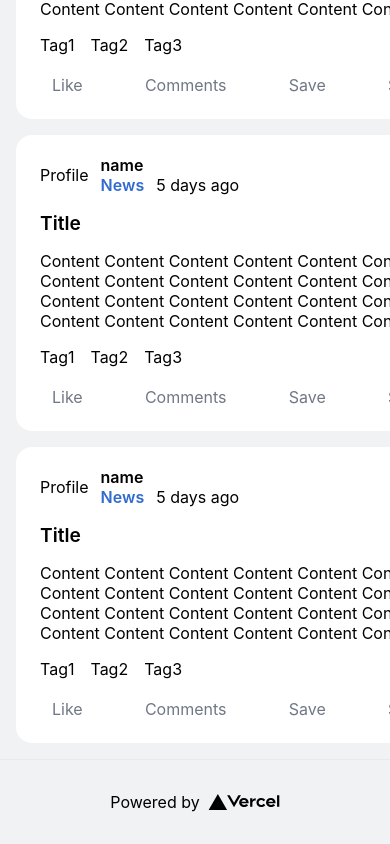
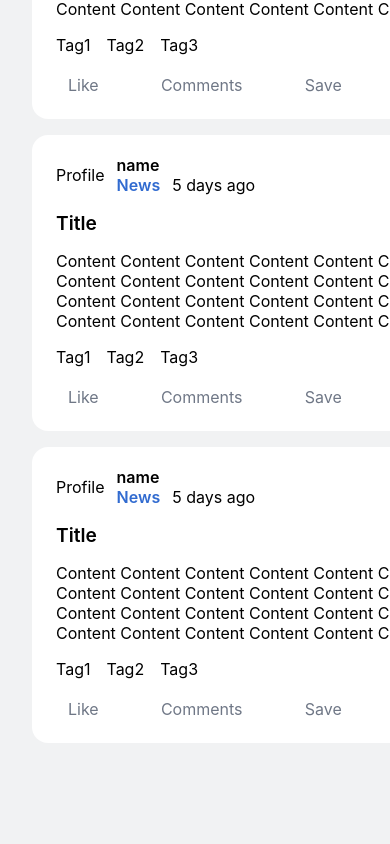
Before and after one commit to royalbluec/block-community, a Next.js app in the folder client/: page / in a window 390 px wide. Shown: the part 1113-1957 px from the top of the page. After the commit the page ends 1872 px from the top, so only its background shows below. Built offline with nearby package versions, Linux system fonts and the light colour scheme.

Commit message:
feat(client): Modify global style

```diff
--- a/client/pages/_app.js
+++ b/client/pages/_app.js
@@ -1,7 +1,12 @@
-import '../styles/globals.css'
+import { GlobalStyle } from '../styles/GlobalStyle';
 
 function MyApp({ Component, pageProps }) {
-  return <Component {...pageProps} />
+  return (
+    <>
+      <GlobalStyle />
+      <Component {...pageProps} />
+    </>
+  );
 }
 
-export default MyApp
+export default MyApp;
--- a/client/pages/index.js
+++ b/client/pages/index.js
@@ -1,6 +1,6 @@
 import Head from 'next/head';
-import Image from 'next/image';
-import styles from '../styles/Home.module.css';
+// import Image from 'next/image';
+import styled from '@emotion/styled';
 
 import Header from '../components/common/Header';
 import Community from '../components/community/Community';
@@ -8,9 +8,22 @@ import MainA from '../components/mainA/MainA';
 import MainB from '../components/mainB/MainB';
 import MainC from '../components/mainC/MainC';
 
+const StyledMain = styled.main`
+  width: 1200px;
+  min-height: 100vh;
+  margin: 0 auto;
+
+  @media (max-width: 1024px) {
+    width: 100%;
+    padding: 0 1rem;
+  }
+`;
+
+const StyledFooter = styled.footer``;
+
 export default function Home() {
   return (
-    <div className={styles.container}>
+    <div>
       <Head>
         <title>Block Community</title>
         <meta name='description' content='Generated by create next app' />
@@ -19,17 +32,17 @@ export default function Home() {
 
       <Header />
 
-      <main className={styles.main}>
+      <StyledMain>
         <Community />
         <div style={{ display: 'flex' }}>
           <MainA />
           <MainB />
           <MainC />
         </div>
-      </main>
+      </StyledMain>
 
-      <footer className={styles.footer}>
-        <a
+      <StyledFooter>
+        {/* <a
           href='https://vercel.com?utm_source=create-next-app&utm_medium=default-template&utm_campaign=create-next-app'
           target='_blank'
           rel='noopener noreferrer'
@@ -38,8 +51,8 @@ export default function Home() {
           <span className={styles.logo}>
             <Image src='/vercel.svg' alt='Vercel Logo' width={72} height={16} />
           </span>
-        </a>
-      </footer>
+        </a> */}
+      </StyledFooter>
     </div>
   );
 }
--- /dev/null
+++ b/client/styles/GlobalStyle.jsx
@@ -0,0 +1,63 @@
+import { Global, css } from '@emotion/react';
+
+const style = css`
+  :root {
+    --gray: #f1f2f3;
+    --white: #ffffff;
+    --blue: #316bd0;
+  }
+
+  html,
+  body {
+    padding: 0;
+    margin: 0;
+    font-family: -apple-system, BlinkMacSystemFont, Segoe UI, Roboto, Oxygen,
+      Ubuntu, Cantarell, Fira Sans, Droid Sans, Helvetica Neue, sans-serif;
+    font-size: 1rem;
+    background-color: var(--gray);
+  }
+
+  a {
+    color: inherit;
+    text-decoration: none;
+  }
+
+  h1,
+  h2,
+  h3,
+  h4,
+  ul,
+  li,
+  p {
+    margin: 0;
+    padding: 0;
+    border: 0;
+  }
+
+  ul,
+  li {
+    list-style: none;
+  }
+
+  em,
+  i,
+  u {
+    font-style: normal;
+  }
+
+  input,
+  button {
+    border: 0;
+    outline: 0;
+  }
+
+  * {
+    box-sizing: border-box;
+  }
+`;
+
+export const GlobalStyle = () => {
+  return <Global styles={style} />;
+};
+
+export default GlobalStyle;
--- a/client/styles/Home.module.css
+++ b/client/styles/Home.module.css
@@ -1,19 +1,4 @@
-.container {
-}
-
-.main {
-  width: 1200px;
-  min-height: 100vh;
-  margin: 0 auto;
-}
-
-@media (max-width: 1024px) {
-  .main {
-    width: 100%;
-  }
-}
-
-.footer {
+/* .footer {
   display: flex;
   flex: 1;
   padding: 2rem 0;
@@ -114,4 +99,4 @@
     width: 100%;
     flex-direction: column;
   }
-}
+} */
--- a/client/styles/globals.css
+++ /dev/null
@@ -1,17 +0,0 @@
-html,
-body {
-  padding: 0;
-  margin: 0;
-  font-family: -apple-system, BlinkMacSystemFont, Segoe UI, Roboto, Oxygen,
-    Ubuntu, Cantarell, Fira Sans, Droid Sans, Helvetica Neue, sans-serif;
-  background-color: #f1f2f3;
-}
-
-a {
-  color: inherit;
-  text-decoration: none;
-}
-
-* {
-  box-sizing: border-box;
-}
```
